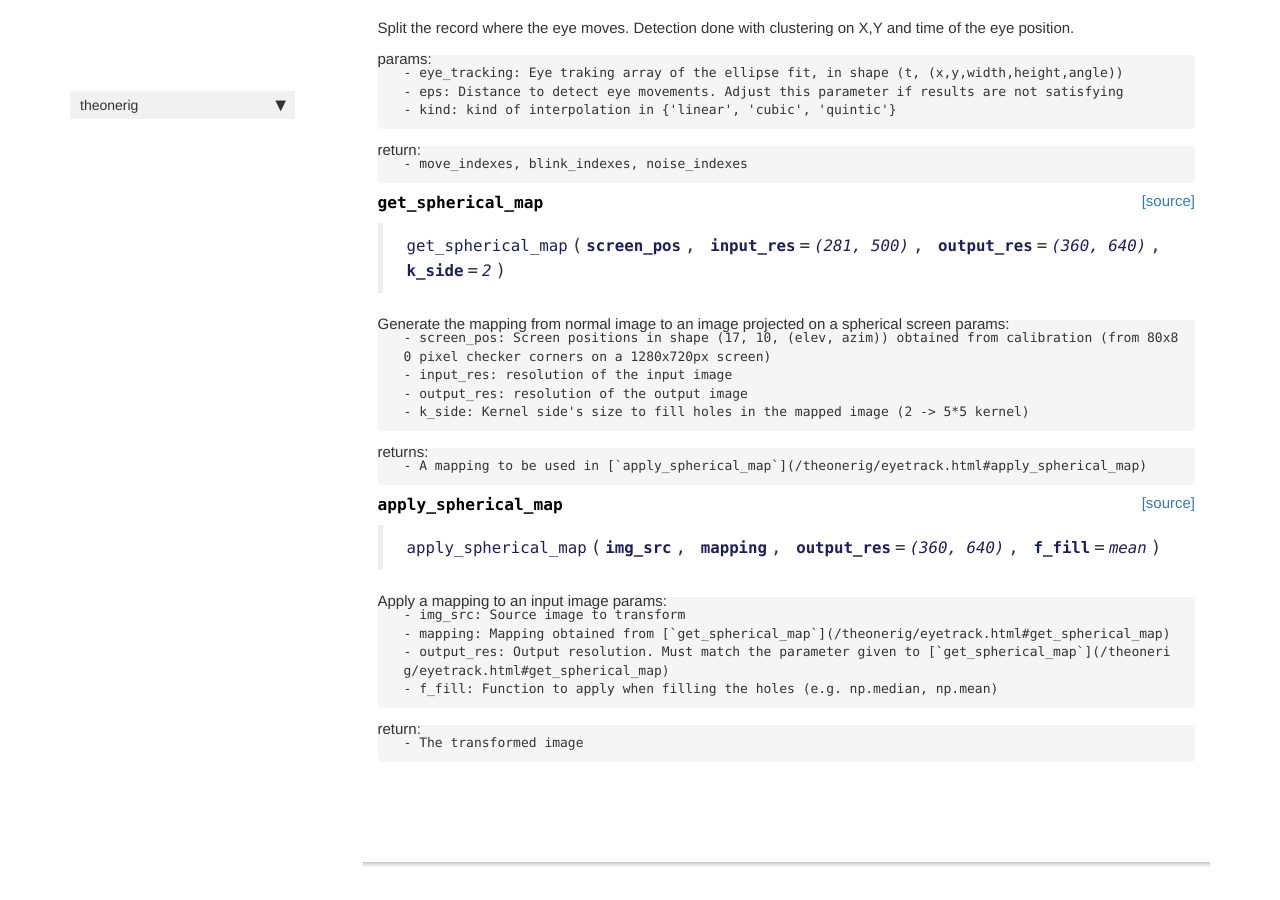
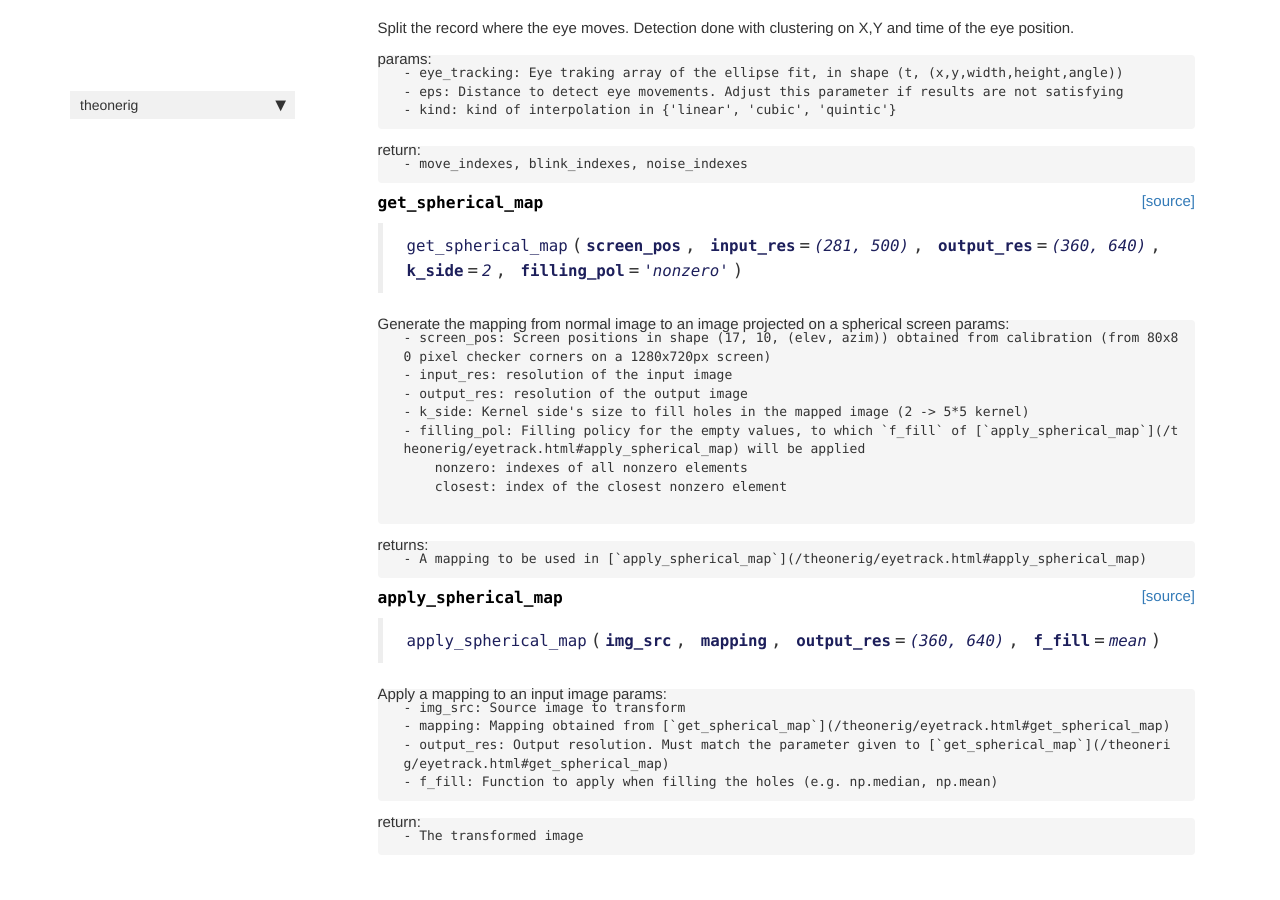
Before and after one commit to Tom-TBT/theonerig, a Jekyll site: the page built from docs/eyetrack.html, in a window 1280 px wide and 900 px high, scrolled down 968 px. Built offline with Jekyll 4.4.1, drawn with Linux system fonts in a browser that asks for light colours; nearby versions of some CDN libraries; comment, search, counter and statistics services are not loaded.

Commit message:
New parameter for mapping generation

```diff
--- a/docs/eyetrack.html
+++ b/docs/eyetrack.html
@@ -161,7 +161,7 @@ params:</p>
 
 
 <div class="output_markdown rendered_html output_subarea ">
-<h4 id="get_spherical_map" class="doc_header"><code>get_spherical_map</code><a href="https://github.com/Tom-TBT/theonerig/tree/master/theonerig/eyetrack.py#L72" class="source_link" style="float:right">[source]</a></h4><blockquote><p><code>get_spherical_map</code>(<strong><code>screen_pos</code></strong>, <strong><code>input_res</code></strong>=<em><code>(281, 500)</code></em>, <strong><code>output_res</code></strong>=<em><code>(360, 640)</code></em>, <strong><code>k_side</code></strong>=<em><code>2</code></em>)</p>
+<h4 id="get_spherical_map" class="doc_header"><code>get_spherical_map</code><a href="https://github.com/Tom-TBT/theonerig/tree/master/theonerig/eyetrack.py#L72" class="source_link" style="float:right">[source]</a></h4><blockquote><p><code>get_spherical_map</code>(<strong><code>screen_pos</code></strong>, <strong><code>input_res</code></strong>=<em><code>(281, 500)</code></em>, <strong><code>output_res</code></strong>=<em><code>(360, 640)</code></em>, <strong><code>k_side</code></strong>=<em><code>2</code></em>, <strong><code>filling_pol</code></strong>=<em><code>'nonzero'</code></em>)</p>
 </blockquote>
 <p>Generate the mapping from normal image to an image projected on a spherical screen
 params:</p>
@@ -170,6 +170,10 @@ params:</p>
 - input_res: resolution of the input image
 - output_res: resolution of the output image
 - k_side: Kernel side's size to fill holes in the mapped image (2 -&gt; 5*5 kernel)
+- filling_pol: Filling policy for the empty values, to which `f_fill` of [`apply_spherical_map`](/theonerig/eyetrack.html#apply_spherical_map) will be applied
+    nonzero: indexes of all nonzero elements
+    closest: index of the closest nonzero element
+
 </code></pre>
 <p>returns:</p>
 
@@ -196,7 +200,7 @@ params:</p>
 
 
 <div class="output_markdown rendered_html output_subarea ">
-<h4 id="apply_spherical_map" class="doc_header"><code>apply_spherical_map</code><a href="https://github.com/Tom-TBT/theonerig/tree/master/theonerig/eyetrack.py#L113" class="source_link" style="float:right">[source]</a></h4><blockquote><p><code>apply_spherical_map</code>(<strong><code>img_src</code></strong>, <strong><code>mapping</code></strong>, <strong><code>output_res</code></strong>=<em><code>(360, 640)</code></em>, <strong><code>f_fill</code></strong>=<em><code>mean</code></em>)</p>
+<h4 id="apply_spherical_map" class="doc_header"><code>apply_spherical_map</code><a href="https://github.com/Tom-TBT/theonerig/tree/master/theonerig/eyetrack.py#L125" class="source_link" style="float:right">[source]</a></h4><blockquote><p><code>apply_spherical_map</code>(<strong><code>img_src</code></strong>, <strong><code>mapping</code></strong>, <strong><code>output_res</code></strong>=<em><code>(360, 640)</code></em>, <strong><code>f_fill</code></strong>=<em><code>mean</code></em>)</p>
 </blockquote>
 <p>Apply a mapping to an input image
 params:</p>
```
Also changed, not shown: docs/processing.html (+8 -8 lines), theonerig/eyetrack.py (+14 -2 lines), 1 other file.
